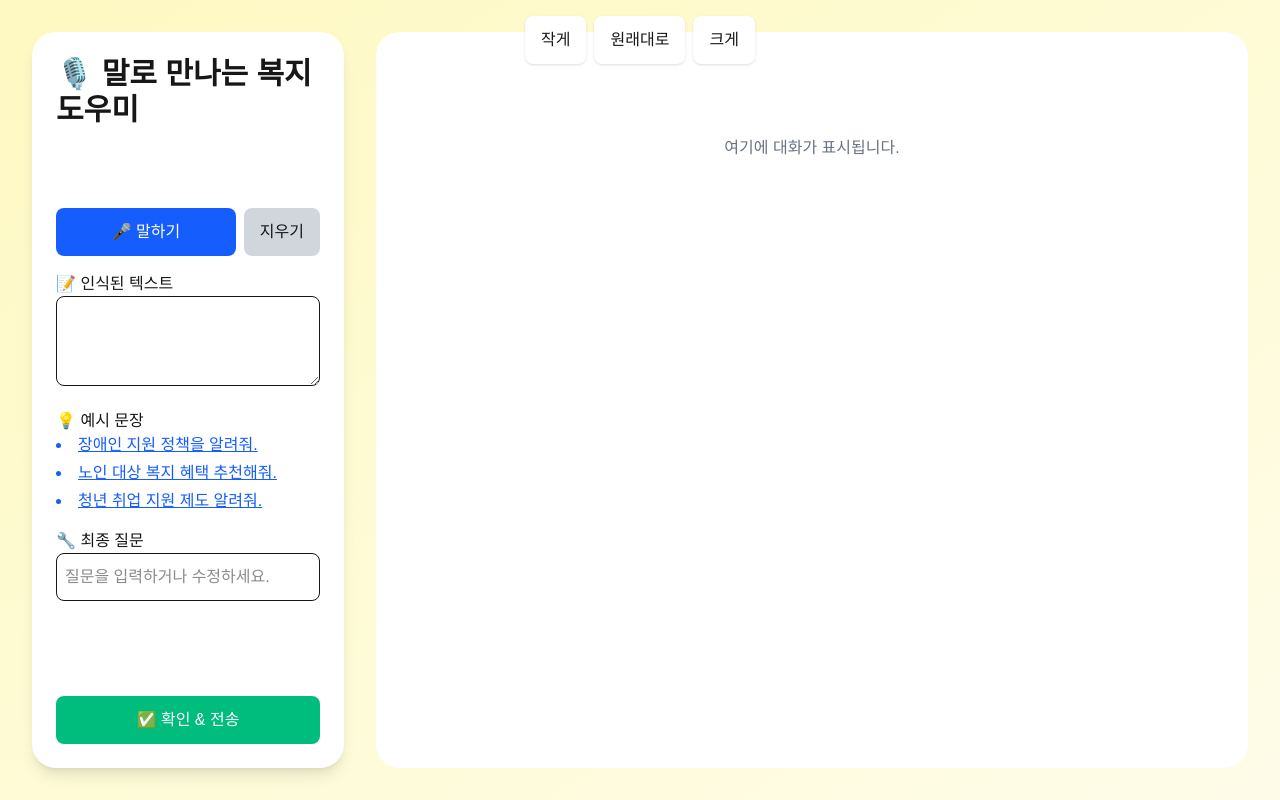
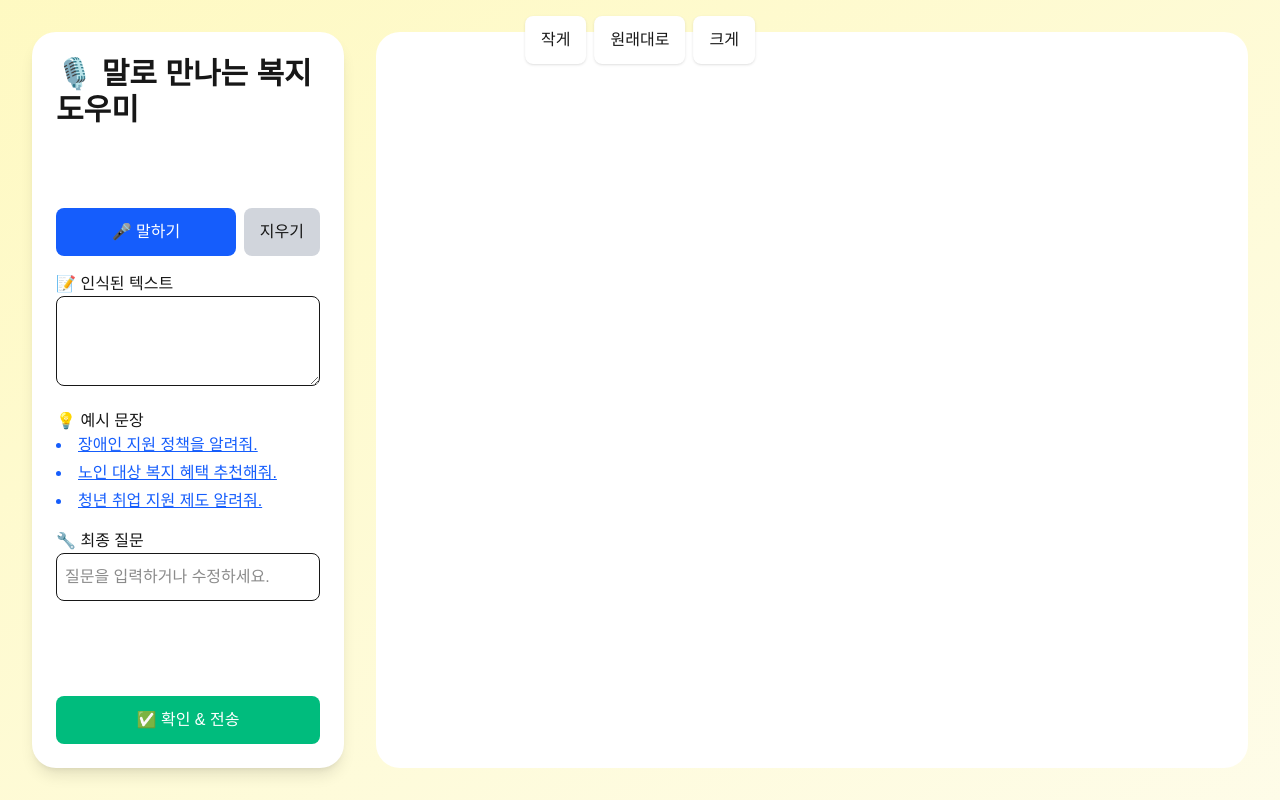
Before and after one commit to jasonhk24/voice-welfare, a Next.js app: page / in a window 1280 px wide. Built offline with nearby package versions, Linux system fonts and the light colour scheme.

Commit message:
feat: 로딩중 화면 & 생각중 표시 추가, 사용자/답변 순서 개선

```diff
--- a/src/components/ChatRagUI.tsx
+++ b/src/components/ChatRagUI.tsx
@@ -90,19 +90,16 @@ export default function ChatRagUI() {
     content: promptText.trim(),
   };
   setMessages(prev => [...prev, userMsg]);
-
+  setLoading(true);
+  setTimeout(() => {
+    setLoading(false);
     const botMsgs = dummyResponses.map((text, i) => ({
       id: messages.length + 1 + i,
       role: 'assistant' as const,
       content: text,
     }));
-
-    setLoading(true);
-    setTimeout(() => {
-      setLoading(false);
     setMessages(prev => [...prev, ...botMsgs]);
   }, 3000);
-
   setTranscript('');
   setPromptText('');
 };
@@ -219,30 +216,39 @@ export default function ChatRagUI() {
       <motion.section
           role="region"
           aria-label="응답 패널"
-        aria-live="polite"
           className="flex-1 p-6 overflow-y-auto space-y-4 bg-white rounded-3xl mr-4"
           initial={{ x: 50, opacity: 0 }}
           animate={{ x: 0, opacity: 1 }}
           transition={{ duration: 0.4 }}
         >
-        {loading ? (
+          {loading && messages.length === 1 && (
             <div className="flex flex-col items-center justify-center h-full">
               <p className="text-2xl font-semibold mb-4">조건에 맞는 복지 검색중...</p>
-            <div className="w-8 h-8 border-4 border-t-4 border-gray-300 rounded-full animate-spin" role="status" aria-label="로딩 중" />
+              <div
+                className="w-8 h-8 border-4 border-t-4 border-gray-300 rounded-full animate-spin"
+                role="status"
+                aria-label="로딩 중"
+              />
             </div>
-        ) : messages.length === 0 ? (
-          <p className="text-center text-gray-500 mt-20">여기에 대화가 표시됩니다.</p>
-        ) : (
-          messages.map(msg => (
+          )}
+          {!loading && messages.length === 1 && (
+            <article className="max-w-2xl p-4 rounded-lg mr-auto bg-gray-100">
+              <span className="animate-pulse">생각중입니다...</span>
+            </article>
+          )}
+          {!loading && messages.length > 1 && messages.map(msg => (
             <article
               key={msg.id}
-              className={`max-w-2xl p-4 rounded-lg ${msg.role === 'user' ? 'ml-auto bg-blue-100 text-right' : 'mr-auto bg-gray-100 text-left'}`}
+              className={`max-w-2xl p-4 rounded-lg ${
+                msg.role === 'user'
+                  ? 'ml-auto bg-blue-100 text-right'
+                  : 'mr-auto bg-gray-100 text-left'
+              }`}
               tabIndex={0}
             >
               <pre className="whitespace-pre-wrap">{msg.content}</pre>
             </article>
-          ))
-        )}
+          ))}
         </motion.section>
         </main>
   );
```
Lines whose indentation alone changed are shown as unchanged.
